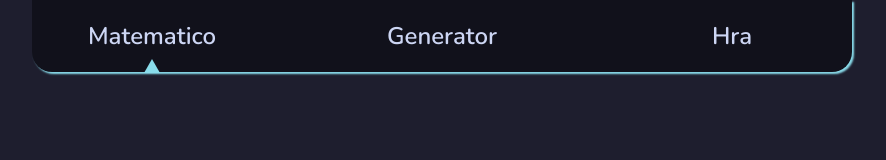
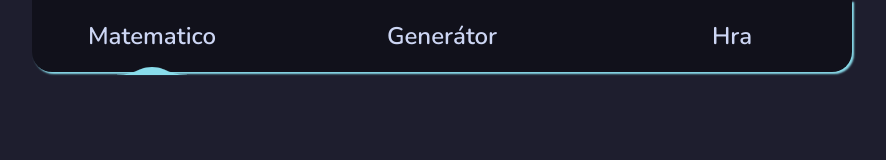
Before and after one commit to raferat/matematico, a SvelteKit app: page / in a window 1280 px wide. Shown: the top 160 px of the page, without its empty margins (198-1084 px from the left). Built offline with nearby package versions, Linux system fonts and the light colour scheme.

Commit message:
Add page transition

```diff
--- a/src/lib/Generator.svelte
+++ b/src/lib/Generator.svelte
@@ -31,7 +31,7 @@
     }
 
     const tween = new Tween(0, {easing: sineInOut, duration: timeout*1000});
-    let transitionHandler = $state({});
+
 
     function startGame() {
         const seq = generateSequence();
@@ -50,7 +50,6 @@
                 tween.set(100.1);
             });
 
-            transitionHandler = {};
         }, timeout * 1000);
 
 
@@ -68,7 +67,7 @@
 
 <div class="wrapper">
 
-    {#key transitionHandler}
+    {#key currentNumber}
         <h3 in:fade={{duration:200}}>{currentNumber}</h3>
     {/key}
 
--- a/src/routes/+layout.svelte
+++ b/src/routes/+layout.svelte
@@ -1,29 +1,29 @@
 <script lang="ts">
     import { base } from '$app/paths';
     import { page } from '$app/stores';
-    import { expoInOut } from 'svelte/easing';
+    import { quadInOut } from 'svelte/easing';
     import { Tween } from 'svelte/motion';
+    import { fade, fly } from 'svelte/transition';
 
     let { children } = $props();
 
     let position = new Tween(-290, {
         duration: 250,
-        easing: expoInOut,
+        easing: quadInOut,
     });
 
-    let value = $derived($page.url.pathname);
-
-
-
+    let pathname = $derived($page.url.pathname);
     $effect(()=>{
-        if (value === `${base}/`) {
+        if (pathname === `${base}/`) {
             position.set(-290);
-        } else if (value === `${base}/generator/`) {
+        } else if (pathname === `${base}/generator/`) {
             position.set(0);
         } else {
             position.set(290);
         }
     });
+
+
 </script>
 
 
@@ -32,18 +32,33 @@
         <nav>
             <ul>
                 <li><a href="{base}/">Matematico</a></li>
-                <li><a href="{base}/generator/">Generator</a></li>
+                <li><a href="{base}/generator/">Generátor</a></li>
                 <li><a href="{base}/game/">Hra</a></li>
             </ul>
-
             <div id="marker" style="left: calc(50% + {position.current}px)">
-                <div></div>
+                <svg
+                   width="19.843769mm"
+                   height="2.2695999mm"
+                   viewBox="0 0 19.843769 2.2695999"
+                   version="1.1"
+                   id="svg5"
+                   xmlns="http://www.w3.org/2000/svg">
+                  <defs
+                     id="defs2" />
+                  <g
+                     id="layer1"
+                     transform="translate(-52.958722,-68.762487)">
+                    <path
+                       id="path238"
+                       style="fill:#89dceb;fill-opacity:1;stroke:#89dceb;stroke-width:0.0678287;stroke-linecap:butt;stroke-linejoin:miter;stroke-dasharray:none;stroke-opacity:1"
+                       d="m 72.80224,70.997602 c -5.502816,0.0409 -5.822744,-2.134625 -9.921011,-2.201202 h -0.0013 c -4.098214,0.06716 -4.418126,2.241098 -9.920959,2.201202 z" />
+                  </g>
+                </svg>
             </div>
         </nav>
     </header>
-    <div>
-        {@render children()}
-    </div>
+
+    {@render children()}
 </div>
 
 <style lang="scss">
@@ -79,12 +94,8 @@
         transform: translateX(-50%);
         top: calc(73px - 0.9em);
 
-        div {
-
-            height: 0;
-            border-left: 0.55em solid transparent;
-	        border-right: 0.55em solid transparent;
-	        border-bottom: 0.9em solid #89dceb;
+        svg {
+            height: 8px;
         }
     }
 
--- a/src/routes/generator/+page.svelte
+++ b/src/routes/generator/+page.svelte
@@ -1,7 +1,62 @@
-<script>
+<script lang="ts">
     import Generator from "$lib/Generator.svelte";
+
+    const GameStates = {
+        pregame: 0,
+        playing: 1,
+        postgame: 2,
+    }
+
+    let timeout = $state(2);
+    let gamestate = $state(GameStates.pregame);
 
 </script>
 <main>
-    <Generator />
+    <div id="content">
+
+
+
+        <div id="gen">
+            <Generator />
+        </div>
+
+
+    </div>
+
 </main>
+
+<style lang="scss">
+
+    main {
+        width: 100%;
+        height: 100%;
+        display: flex;
+        justify-content: center;
+        align-items: center;
+        flex-direction: column;
+        padding: 20px;
+    }
+
+    #content {
+        width: 400px;
+        height: 400px;
+        padding: 20px;
+
+        display: grid;
+        grid-template-columns: 1fr 1fr;
+        grid-template-rows: auto;
+        grid-auto-rows: 1fr;
+
+        justify-items: center;
+        align-content: center;
+
+
+        border: 1px solid #313244;
+        border-radius: 20px;
+
+
+        #gen {
+            grid-column: 1/3;
+        }
+    }
+</style>
```
